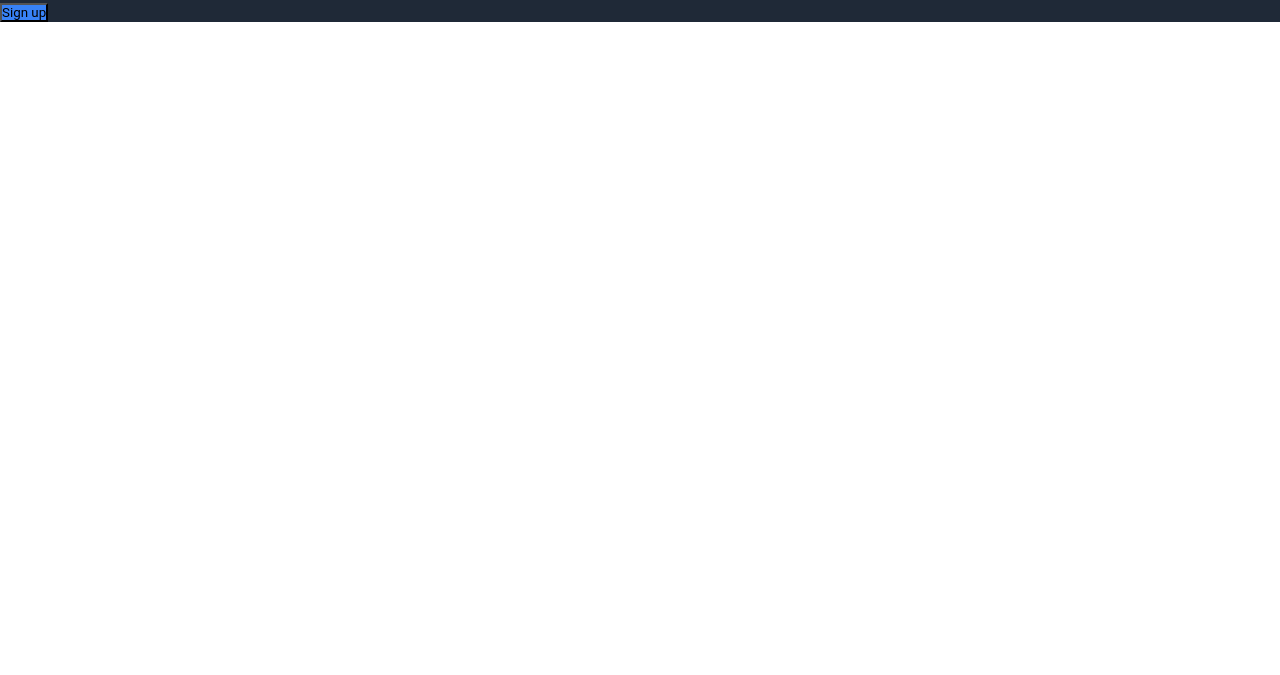
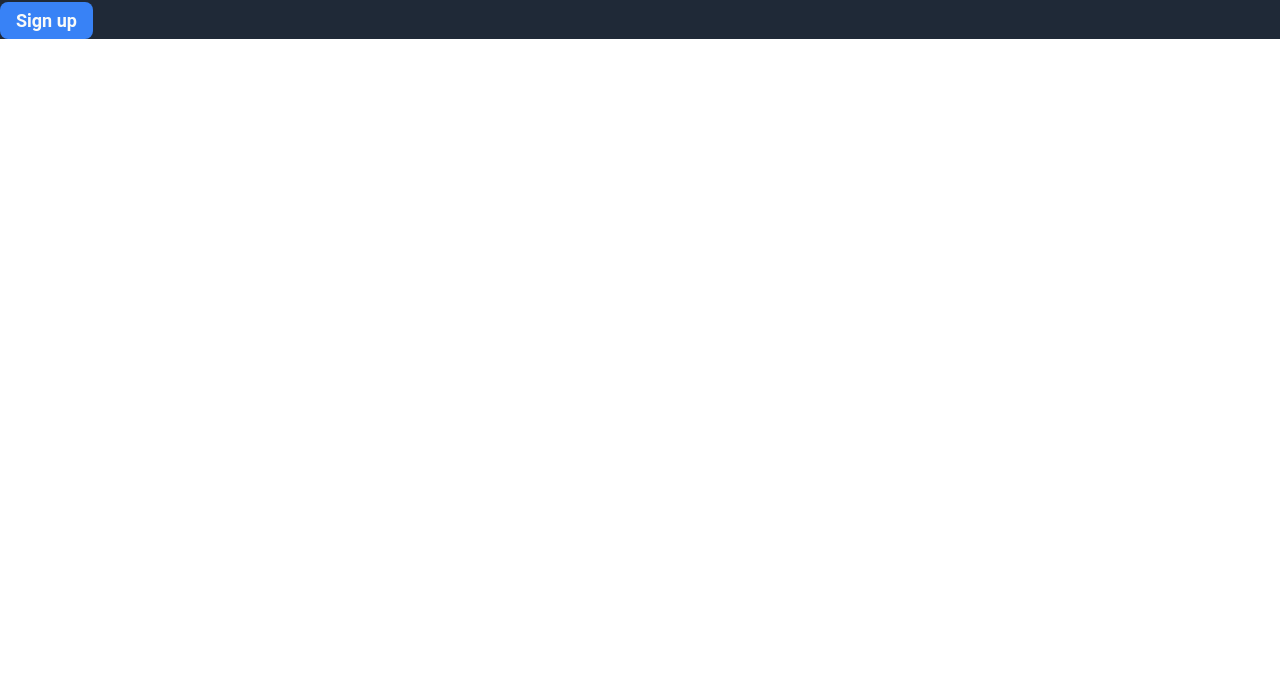
Before and after one commit to lochpeon/odin-landing-page, a plain HTML site: page index.html in a window 1280 px wide. Shown: the part 125-800 px from the top of the page. Drawn offline with Linux system fonts and the light colour scheme.

Commit message:
style: add font, border values to hero-main-button

```diff
--- a/css/style.css
+++ b/css/style.css
@@ -36,6 +36,12 @@
 
 .hero-main-button {
     background-color: var(--dodger-blue);
+    color: var(--saltpan);
+    padding: 8px 16px;
+    font-size: 18px;
+    font-weight: bold;
+    border: none;
+    border-radius: 8px;
 }
 
 ul {
```
